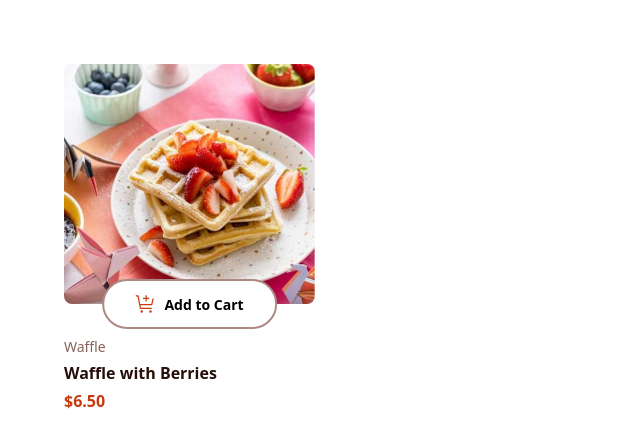
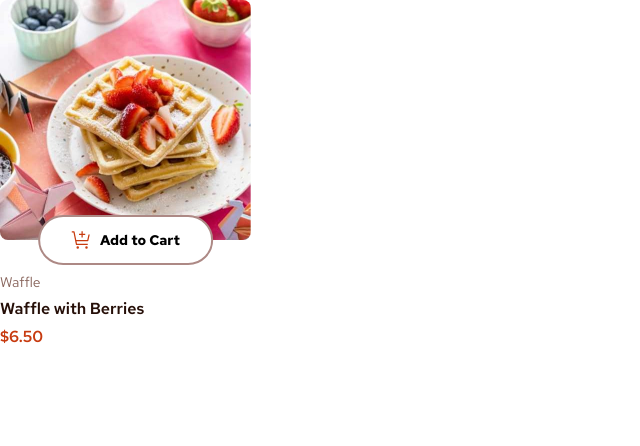
Before and after one commit to wasiqurzaman/product-list-with-cart, a React (Vite) app: page / in a window 1280 px wide. Shown: the top 446 px of the page, without its empty margins (0-640 px from the left). Built offline with nearby package versions, Linux system fonts and the light colour scheme.

Commit message:
add product component and changes in productcard component

```diff
--- a/src/components/ProductCard.tsx
+++ b/src/components/ProductCard.tsx
@@ -14,14 +14,35 @@ export type Product = {
 
 type ProductCardProps = {
   product: Product;
+  count: number;
+  addItem: (item: Product) => void;
+  removeItem: (item: Product) => void;
+  decreaseItem: (item: Product) => void;
 };
 
-const ProductCard = ({ product }: ProductCardProps) => {
+const ProductCard = ({
+  product,
+  count,
+  addItem,
+  decreaseItem,
+}: ProductCardProps) => {
+  if (!product) return null;
   return (
-    <div className="flex flex-col gap-8 w-[251px]  ml-16 mt-16">
-      <div className="rounded-lg relative">
+    <div className="flex flex-col gap-8 lg:max-w-[251px] font-redhat-text">
+      <div
+        className={
+          count > 0
+            ? "rounded-lg outline outline-2 outline-Red relative"
+            : "rounded-lg relative"
+        }
+      >
         <img src={product.image.desktop} alt="waffle" className="rounded-lg" />
-        <AddToCartButton />
+        <AddToCartButton
+          count={count}
+          addItem={addItem}
+          item={product}
+          decreaseItem={decreaseItem}
+        />
       </div>
       <div className="flex flex-col gap-1">
         <span className="text-Rose-500 text-sm leading-[150%]">
--- /dev/null
+++ b/src/components/Products.tsx
@@ -0,0 +1,40 @@
+import { CartItem } from "../App";
+import ProductCard, { Product } from "./ProductCard";
+
+type ProductsProps = {
+  products: Product[];
+  cart: CartItem[];
+  addItem: (item: Product) => void;
+  removeItem: (item: Product) => void;
+  decreaseItem: (item: Product) => void;
+};
+
+const Products = ({
+  products,
+  cart,
+  addItem,
+  removeItem,
+  decreaseItem,
+}: ProductsProps) => {
+  return (
+    <div className="flex flex-col justify-center gap-8 w-full ">
+      <h2 className="text-[40px] font-bold leading-[120%] tracking-normal font-redhat-text">
+        Desserts
+      </h2>
+      <div className="grid justify-items-center xs:justify-items-stretch xs:grid-cols-2 sm:grid-cols-3 gap-y-8  gap-x-6 lg:gap-x-6">
+        {products.map(product => (
+          <ProductCard
+            product={product}
+            count={cart?.find(p => p.item.name === product.name)?.count || 0}
+            key={product.name}
+            addItem={addItem}
+            removeItem={removeItem}
+            decreaseItem={decreaseItem}
+          />
+        ))}
+      </div>
+    </div>
+  );
+};
+
+export default Products;
```
